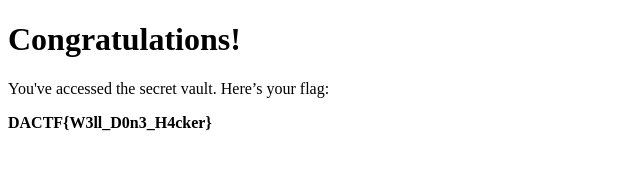
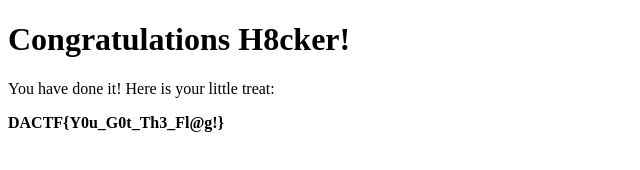
Before and after one commit to AmirGasimov1/DACTF-Challenge-Web-App-Meduim, a plain HTML site: page flag.html in a window 1280 px wide. Shown: the whole page, without its empty margins (0-640 px from the left). Drawn offline with Linux system fonts and the light colour scheme.

Commit message:
Update flag.html

```diff
--- a/flag.html
+++ b/flag.html
@@ -3,11 +3,11 @@
 <head>
   <meta charset="UTF-8">
   <meta name="viewport" content="width=device-width, initial-scale=1.0">
-  <title>Secret Recipe Vault</title>
+  <title>Secret Vault</title>
 </head>
 <body>
-  <h1>Congratulations!</h1>
-  <p>You've accessed the secret vault. Here’s your flag:</p>
-  <p><strong>DACTF{W3ll_D0n3_H4cker}</strong></p>
+  <h1>Congratulations H8cker!</h1>
+  <p>You have done it! Here is your little treat:</p>
+  <p><strong>DACTF{Y0u_G0t_Th3_Fl@g!}</strong></p>
 </body>
 </html>
```
